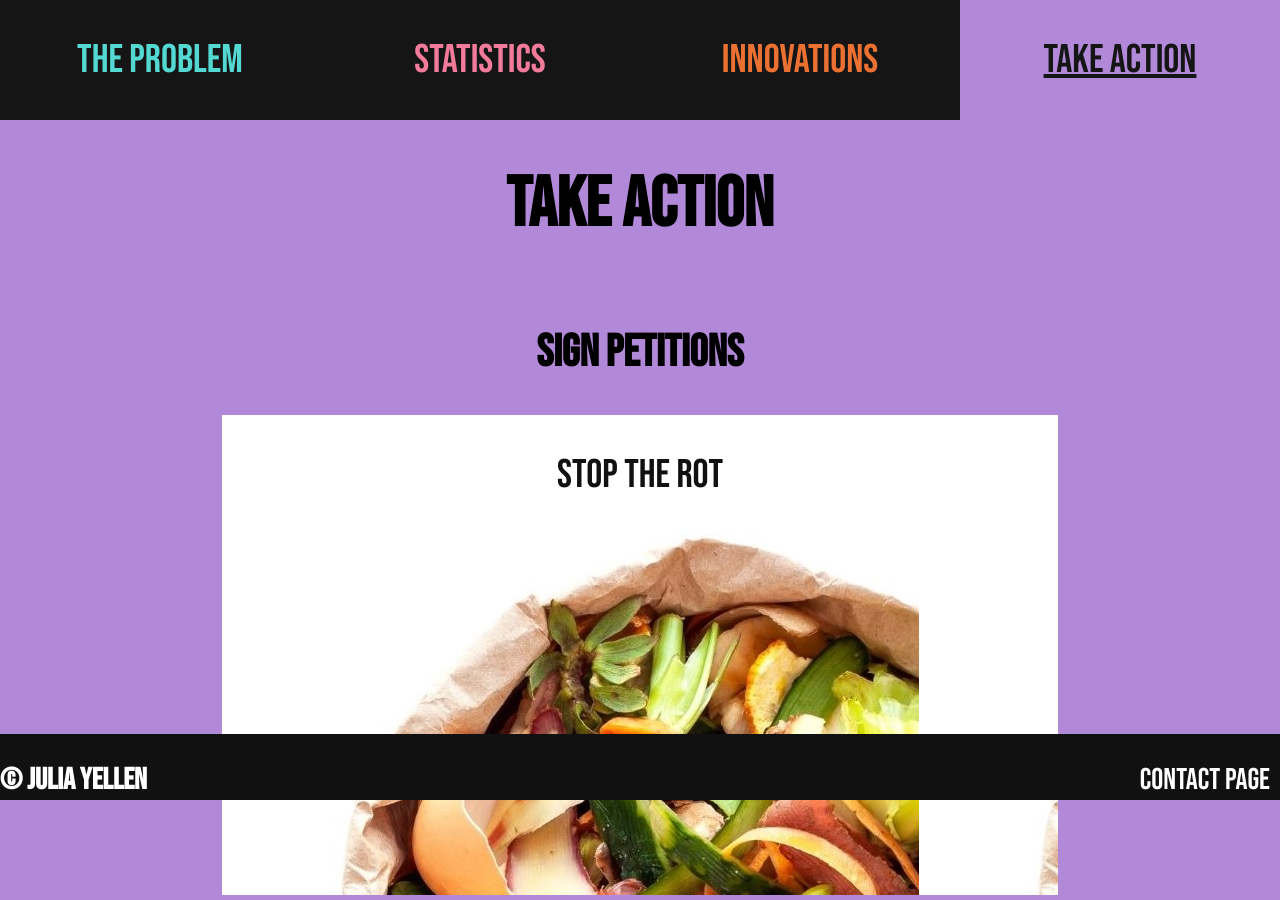
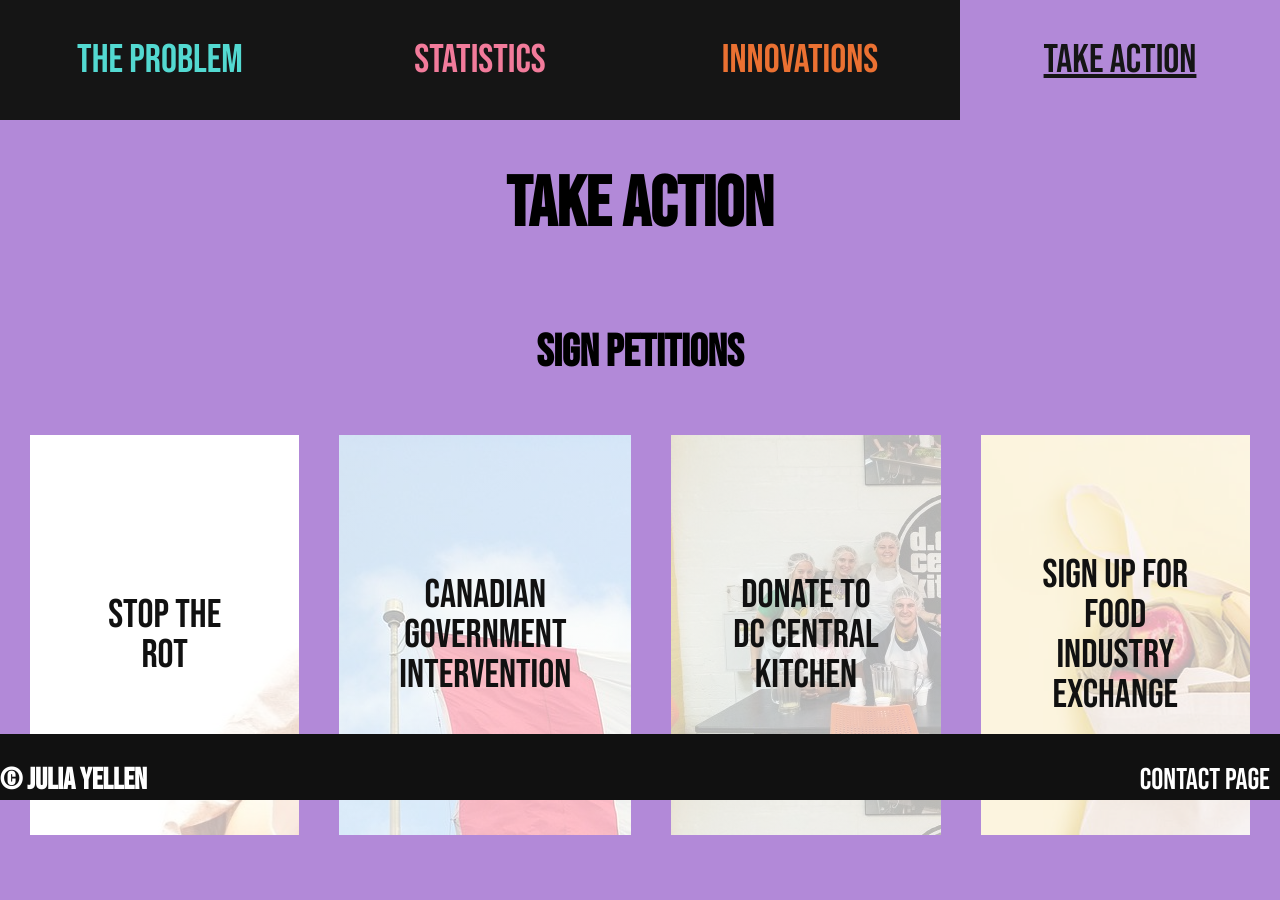
Before and after one commit to jryellen/PortfolioFinal, a plain HTML site: page action.html in a window 1280 px wide. Shown: the top 900 px of the page. Drawn offline with Linux system fonts and the light colour scheme.

Commit message:
Add files via upload

```diff
--- a/action.html
+++ b/action.html
@@ -7,6 +7,7 @@
     <link rel="stylesheet" type="text/css" href="css/styleAction.css">
     <link rel="shortcut icon" type="image/png" href="images/favicon.png">
     <link href="https://fonts.googleapis.com/css2?family=Bebas+Neue&display=swap" rel="stylesheet">
+    <link href="https://fonts.googleapis.com/css2?family=Roboto:wght@900&display=swap" rel="stylesheet">
         <!-- Global site tag (gtag.js) - Google Analytics -->
     <script async src="https://www.googletagmanager.com/gtag/js?id=G-25JML67XKP"></script>
     <script>
@@ -43,16 +44,16 @@
         <div class = "container">
           <h1>Sign Petitions</h1>
           <div class = "petitions">
-            <div class = "rot">
+            <div class = "org" id = rotC>
               <a id = "rot" href="https://www.change.org/p/stop-the-rot-end-supply-chain-food-waste">Stop the Rot</a>
             </div>
-            <div class = "canada">
+            <div class = "org" id = "canadaC">
               <a id = "Canada" href="https://www.change.org/p/join-me-in-asking-mclaudebibeau-to-end-food-waste-in-canada-whywastefood">Canadian Government Intervention</a>
             </div>
-            <div class = "dc">
+            <div class = "org" id = "dcC">
               <a id = "dc" href="https://www.dccentralkitchen.org/">Donate to DC Central Kitchen</a>
             </div>
-            <div class = "fie">
+            <div class = "org" id = "fieC">
               <a id = "fie" href="https://www.foodindustryexchange.com/">Sign Up for Food Industry Exchange</a>
             </div>
           </div>
--- a/css/styleAction.css
+++ b/css/styleAction.css
@@ -471,24 +471,30 @@ footer a:hover{
     padding-right: 10px;
     padding-bottom: 5vh;
   }
-  .dc{
+  #dcC{
     width:45%;
     height: 40vh;
-    background-image: url('../images/dcMeals.jpg')
+    background-image: linear-gradient(
+      rgba(255, 255, 255, 0.7),
+      rgba(255, 255, 255, 0.7)
+    ),url('../images/dcMeals.jpg');
   }
   #dc{
     object-fit:contain;
     color:#111;
   }
-  .dc:hover{
+  #dcC:hover{
     border:2px solid black;
   }
-  .fie{
+  #fieC{
     width:45%;
     height: 40vh;
-    background-image: url('../images/fie1.jpg')
+    background-image: linear-gradient(
+      rgba(255, 255, 255, 0.7),
+      rgba(255, 255, 255, 0.7)
+    ),url('../images/fie1.jpg');
   }
-  .fie:hover{
+  #fieC:hover{
     border:2px solid black;
   }
   #fie{
@@ -519,31 +525,49 @@ footer a:hover{
     width:auto;
     height:auto
   }
+
   .petitions a:hover{
     color: #fff;
   }
-  .rot{
-    width: 45%;
+  #rotC{
+    background-image: linear-gradient(
+      rgba(255, 255, 255, 0.7),
+      rgba(255, 255, 255, 0.7)
+    ),url('../images/rot.jpg');
+    width:45%;
     height: 40vh;
-    background-image: url('../images/rot.jpg')
   }
-  .rot:hover{
+  #rotC:hover{
     border:2px solid black;
   }
   #rot{
     color:#111;
     text-align:center;
   }
-  .canada{
+  .org{
     width:45%;
     height: 40vh;
-    background-image: url('../images/flag.jpg')
+    display:flex;
+    align-items: center;
+  }
+  .org a{
+    margin:20px;
+    width:100%;
+
+  }
+  #canadaC{
+    background-image: linear-gradient(
+      rgba(255, 255, 255, 0.7),
+      rgba(255, 255, 255, 0.7)
+    ),url('../images/flag.jpg');
+    width:45%;
+    height: 40vh;
   }
   #Canada{
     object-fit:contain;
     color:#111;
   }
-  .canada:hover{
+  .org:hover{
     border:2px solid black;
   }
   .sec2{
@@ -557,6 +581,7 @@ footer a:hover{
     line-height: 1.1;
     padding-bottom: 10vh;
     align-items:center;
+    font-family:"Roboto", serif;
   }
   .sec2 h1{
     font-size: 45px;
@@ -608,6 +633,18 @@ footer a:hover{
           padding: 0;
           margin: 10px;
         }
+        .link-one{
+          font-size: 30px;
+        }
+        .link-two{
+            font-size: 30px;
+          }
+          .link-three{
+            font-size: 30px;
+          }
+          .link-four{
+            font-size: 30px;
+          }
     }
     @media screen and (prefers-reduced-motion: reduce) {
       .container{
@@ -621,7 +658,7 @@ footer a:hover{
         animation:none;
       }
     }
-    @media only screen and (min-width: 800px){
+    @media only screen and (min-width: 992px){
       .link-one{
         font-size: 40px;
       }
@@ -634,4 +671,10 @@ footer a:hover{
         .link-four{
           font-size: 40px;
         }
+        .petitions{
+          flex-wrap: nowrap;
+        }
+        .org{
+          margin:20px;
+        }
     }
--- a/css/styleInnovations.css
+++ b/css/styleInnovations.css
@@ -76,6 +76,7 @@ main{
   justify-items: center;
   display: grid;
   grid-template-columns: 1fr;
+  grid-template-rows: auto;
   height: auto;
   align-items: center;
   color: #fff;
@@ -643,7 +644,7 @@ footer{
     footer p{
         font-size: 16px;
     }
-  @media only screen and (max-width: 800px) and (min-width: 600px) {
+  @media only screen and (max-width: 992px) and (min-width: 600px) {
     a {
       font-family: "Bebas Neue", serif;
       font-size: 2em;
@@ -672,6 +673,18 @@ footer{
       #renewal.flip-card{
        grid-column: 1/ -1;
       }
+      .link-one{
+        font-size: 30px;
+      }
+      .link-two{
+          font-size: 30px;
+        }
+        .link-three{
+          font-size: 30px;
+        }
+        .link-four{
+          font-size: 30px;
+        }
   }
   @media screen and (prefers-reduced-motion: reduce) {
     p{
@@ -730,7 +743,7 @@ footer{
       transform: none;
     }
   }
-  @media only screen and (min-width: 800px){
+  @media only screen and (min-width: 992px){
     .link-one{
       font-size: 40px;
     }
@@ -743,4 +756,9 @@ footer{
       .link-four{
         font-size: 40px;
       }
+      .container{
+        grid-template-columns: 1fr 1fr 1fr;
+        align-items:start;
+        height:auto;
+      }
   }
--- a/css/styleProblem.css
+++ b/css/styleProblem.css
@@ -96,7 +96,7 @@ ul{
   color: #111;
   animation: expand 1s ease forwards;
   background-color: #47D7CD;
-  font-family: "Bebas Neue", BlinkMacSystemFont, 'Segoe UI', Roboto, Oxygen, Ubuntu, Cantarell, 'Open Sans', 'Helvetica Neue', sans-serif;
+  font-family: "Roboto", serif;
   transition: all .8s ease;
 }
 
@@ -143,8 +143,8 @@ ul{
   justify-self: center;
   animation: slideIn 1.5s ease-in-out forwards;
 }
-
 .par p{
+    font-family: "Roboto", serif;
     align-items:center;
     justify-content:center;
     height: auto;
@@ -166,7 +166,6 @@ p{
   transform: translateY(300px);
   animation: slideUp 1s ease-in-out forwards 1s;
 }
-
 .container_content_inner{
     justify-content: center;
     align-items:center;
@@ -323,7 +322,7 @@ text-decoration: none;
   clip-path: circle(100% at 50% 50%);
 }
 .container2{
-  font-family: "Bebas Neue", serif;
+  font-family: "Roboto", serif;
 }
 .link-one::after {
   content: "";
@@ -630,12 +629,28 @@ footer a:hover{
     .bullets h2{
       font-size: 28px;
     }
+    .bullet g1{
+      padding:20px;
+    }
     .bullets img{
       width: 75%
     }
     .bullet ul{
       line-height: 1;
+      padding:20px;
     }
+    .link-one{
+      font-size: 30px;
+    }
+    .link-two{
+        font-size: 30px;
+      }
+      .link-three{
+        font-size: 30px;
+      }
+      .link-four{
+        font-size: 30px;
+      }
 }
 @media screen and (prefers-reduced-motion: reduce) {
   p{
@@ -690,4 +705,26 @@ footer a:hover{
     .link-four{
       font-size: 40px;
     }
+    .intro{
+      display: grid;
+      grid-template-columns: 50% 50%;
+      grid-template-rows: auto;
+    }
+    .container_content{
+      padding-right: 30px;
+    }
+    .bullet ul{
+      padding-left:25%;
+      padding-right:25%;
+    }
+    #rings{
+      position: absolute;
+      top: 60vh;
+      left: 60vh;
+    }
+    #earth{
+      top: 50vh;
+      padding-left: 15vh;
+      height: 30%;
+    }
 }
```
Also changed, not shown: contact.html (+1 -0 lines), css/styleStats.css (+34 -0 lines), index.html (+1 -0 lines), innovations.html (+1 -0 lines), problem.html (+1 -0 lines), stats.html (+1 -0 lines).
